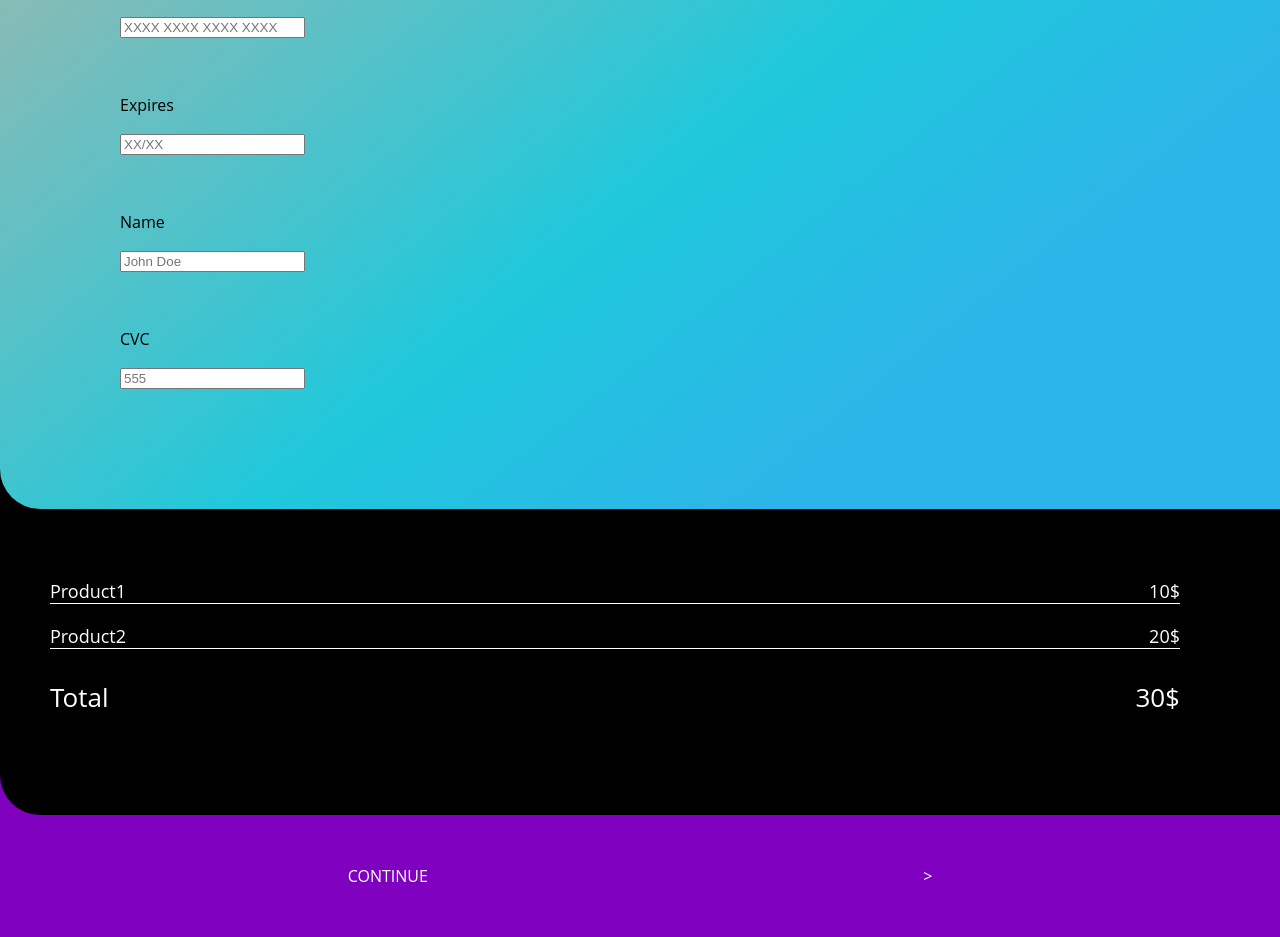
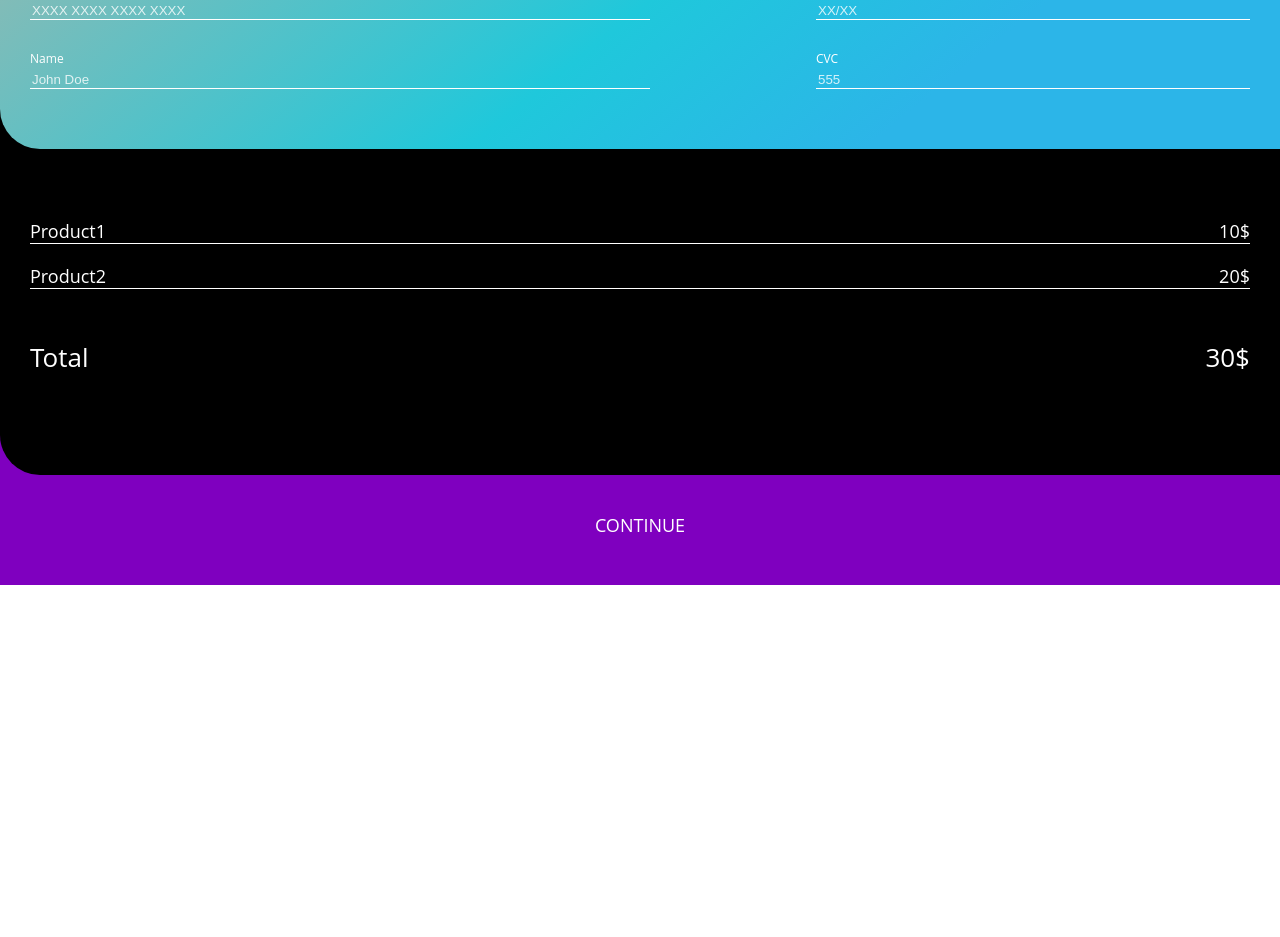
Before and after one commit to georgluik/11.10, a plain HTML site: page index.html in a window 1280 px wide. Shown: the part 320-1257 px from the top of the page. After the commit the page ends 905 px from the top, so only its background shows below. Drawn offline with Linux system fonts and the light colour scheme.

Commit message:
fixed form section

```diff
--- a/index.html
+++ b/index.html
@@ -21,21 +21,20 @@
 	</div>
 	<div class="payment">
 		<form>
-			<label>
+			<label class="long">
 				<p>Card number</p>
 				<input type="text" name="cardname" placeholder="XXXX XXXX XXXX XXXX">
-			</label>
-			<label>
-				<p>Expires</p>
-				<input type="text" name="expires" placeholder="XX/XX">
-			</label>
-			<label>
 				<p>Name</p>
 				<input type="text" name="name" placeholder="John Doe">
 			</label>
-			<label>
+			<label class="short">
+				<p>Expires</p>
+				<input type="text" name="expires" placeholder="XX/XX">
 				<p>CVC</p>
 				<input type="text" name="cvc" placeholder="555">
+
+
+
 			</label>
 		</form>
 	</div>
@@ -54,9 +53,8 @@
 		</div>
 	</div>
 	<div class="footer">
-		<div class="continue"></div>
-		<p>CONTINUE</p>
-		<p> > </p>
+		<p class="c">CONTINUE</p>
+
 	</div>
 
 </body>
--- a/style.css
+++ b/style.css
@@ -28,7 +28,7 @@ body{
 }
 
  .dot{
-    background:black;
+    background:darkgray;
     padding:2px;
     border-radius:50%;
     display:inline-block;
@@ -38,30 +38,53 @@ body{
  	display:flex;
  	justify-content:space-between;
  	font-size:20px;
+ 	color:darkgray;
  }
 
 .payment{
+	color:white;
 	z-index:2;
 	background-image:linear-gradient(141deg, #9fb8ad 0%, #1fc8db 51%, #2cb5e8 75%);
-	padding:100px;
+	padding:100px 20px 50px 20px;
 	margin-bottom:-50px;
 	border-bottom-left-radius: 40px;
 }
 form{
 	display:flex;
 	flex-wrap:wrap;
+	justify-content: space-between;
 
 }
+form p{
+	font-size:12px;
+	margin:30px 0 0 0
+}
 label{
-	margin:20px;
+	margin:10px;
+}
+.short{
+	width:35%;
+}
+.long{
 	width:50%;
+}
+input[type=text] {
+	width:100%;
+	border: none;
+  	border-bottom: 1px solid white;
+  	background: transparent;
+  	color:white;
+ }
+ ::placeholder {
+  color: white;
+  opacity: 0.8;
 }
 
 .sum{
 	background-color: black;
 	color:white;
 	flex-grow:1;
-	padding:100px 100px 100px 50px;
+	padding:100px 30px;
 	z-index:1;
 	margin-bottom:-100px;
 	border-bottom-left-radius: 40px;
@@ -76,7 +99,7 @@ label{
 .total{
 	display:flex;
 	justify-content:space-between;
-	margin-top:30px;
+	margin-top:50px;
 	font-size:26px;
 }
 
@@ -84,11 +107,10 @@ label{
 .footer{
 	display:flex;
 	background-color:#7F00BF;
-	padding:100px 100px 50px 100px;
+	padding:70px 0 30px 0;
 	z-index:0;
 	color:white;
 	margin-top:50px;
+	justify-content:center;
+	font-size:18px;
 }
-.footer p{
-	margin:auto;
-}
```
